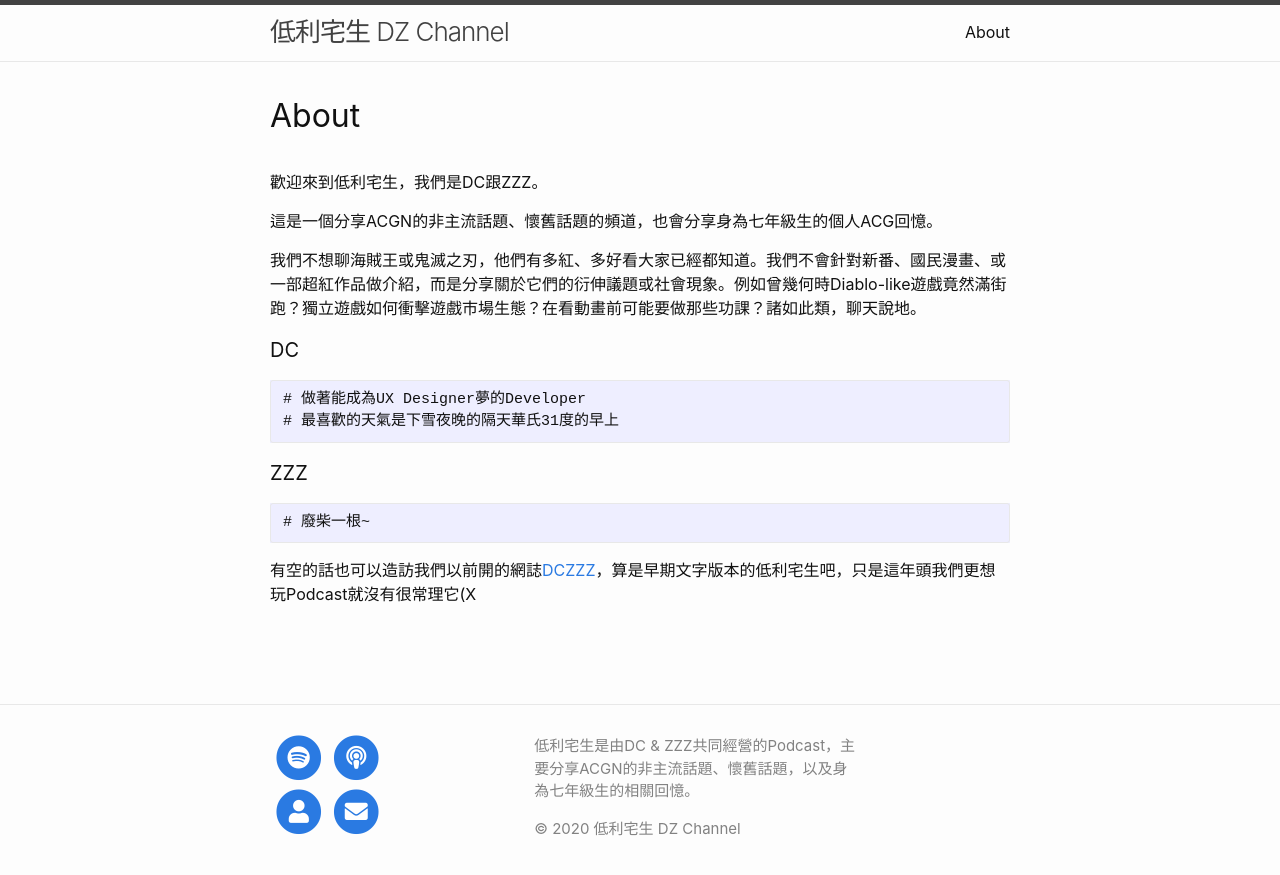
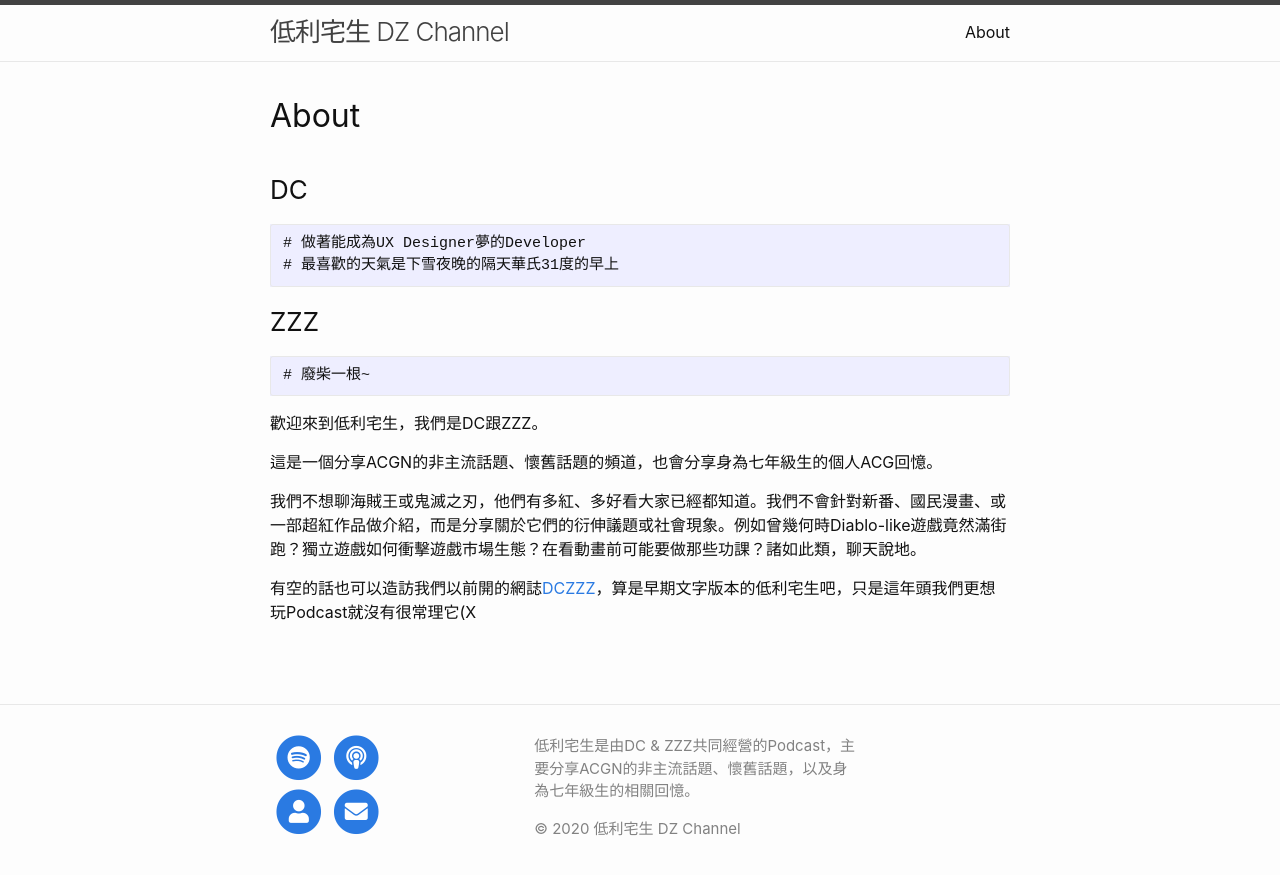
Before and after one commit to DCForce/dzchannel, a Jekyll site: the page built from about.md, in a window 1280 px wide. Shown: the top 875 px of the page. Built offline with Jekyll 4.4.1, drawn with Linux system fonts in a browser that asks for light colours.

```diff
--- a/about.md
+++ b/about.md
@@ -3,19 +3,20 @@ layout: page
 title: About
 permalink: /about/
 ---
+
+### DC
+    # 做著能成為UX Designer夢的Developer
+    # 最喜歡的天氣是下雪夜晚的隔天華氏31度的早上
+
+### ZZZ
+
+    # 廢柴一根~
+
+
 歡迎來到低利宅生，我們是DC跟ZZZ。
 
 這是一個分享ACGN的非主流話題、懷舊話題的頻道，也會分享身為七年級生的個人ACG回憶。
 
 我們不想聊海賊王或鬼滅之刃，他們有多紅、多好看大家已經都知道。我們不會針對新番、國民漫畫、或一部超紅作品做介紹，而是分享關於它們的衍伸議題或社會現象。例如曾幾何時Diablo-like遊戲竟然滿街跑？獨立遊戲如何衝擊遊戲市場生態？在看動畫前可能要做那些功課？諸如此類，聊天說地。
 
-#### DC
-    # 做著能成為UX Designer夢的Developer
-    # 最喜歡的天氣是下雪夜晚的隔天華氏31度的早上
-
-#### ZZZ
-
-    # 廢柴一根~
-
-
 有空的話也可以造訪我們以前開的網誌[DCZZZ](https://dczzz529.wordpress.com/){:target="_blank"}，算是早期文字版本的低利宅生吧，只是這年頭我們更想玩Podcast就沒有很常理它(X
```
